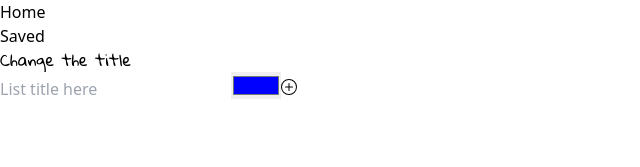
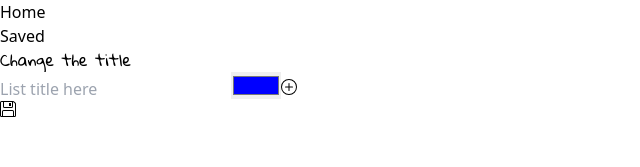
Before and after one commit to dspedroborges/manylists, a Next.js app: page / in a window 1280 px wide. Before the commit this address had no page. Shown: the top 167 px of the page, without its empty margins (0-640 px from the left). Built offline with nearby package versions, Linux system fonts and the light colour scheme.

Commit message:
salvamento manual

```diff
--- a/src/app/page.tsx
+++ b/src/app/page.tsx
@@ -2,7 +2,7 @@
 
 import { useRouter, useSearchParams } from "next/navigation";
 import { Suspense, useEffect, useState } from "react";
-import { BsCaretLeftFill, BsCaretRightFill, BsPlusCircle, BsTrash } from "react-icons/bs";
+import { BsCaretLeftFill, BsCaretRightFill, BsCheckCircleFill, BsDiscFill, BsFloppy, BsPlusCircle, BsTrash } from "react-icons/bs";
 import { Gloria_Hallelujah } from "next/font/google";
 
 const gloriaHallelujah = Gloria_Hallelujah({ weight: ["400"], subsets: ["latin"] });
@@ -57,13 +57,15 @@ function Page() {
   const [currentTitle, setCurrentTitle] = useState(title || "Change the title");
   const [info, setInfo] = useState<InfoType[]>([]);
   const [showDelete, setShowDelete] = useState(false);
+  const [isSaved, setIsSaved] = useState(false);
   const router = useRouter();
 
   const generateId = () => Math.random().toString(36).substring(2, 9);
 
-  useEffect(() => {
+  const pushToUrlAndSave = () => {
     router.push(`?title=${currentTitle}&content=${objToString(info)}`);
-  }, [info, currentTitle]);
+    saveURL(currentTitle, window.location.origin + `/?title=${currentTitle}&content=${objToString(info)}`);
+  }
 
   useEffect(() => {
     if (content) {
@@ -82,7 +84,6 @@ function Page() {
 
       setInfo(elements);
     }
-    saveURL(currentTitle, window.location.href);
   }, [content]);
 
   const handleAddList = (formData: FormData) => {
@@ -111,7 +112,6 @@ function Page() {
                   let copy = JSON.parse(JSON.stringify(info));
                   copy[i].title = e.target.value;
                   setInfo(copy);
-                  saveURL(currentTitle, window.location.href);
                 }} />
                 <span className="border bg-black p-2 rounded-xl opacity-0 group-hover:opacity-100 absolute -top-2 -right-2 flex items-center">
                   {
@@ -134,14 +134,12 @@ function Page() {
                     let copy = JSON.parse(JSON.stringify(info));
                     copy[i].color = e.target.value.replaceAll("#", "");
                     setInfo(copy);
-                    saveURL(currentTitle, window.location.href);
                   }} />
                 </span>
                 <textarea name={`${i}`} id={`${i}`} className="w-full bg-transparent min-h-52 p-2" defaultValue={list.items.join("\n")} onBlur={(e) => {
                   let copy = JSON.parse(JSON.stringify(info));
                   copy[i].items = e.target.value.split("\n");
                   setInfo(copy);
-                  saveURL(currentTitle, window.location.href);
                 }}></textarea>
                 <div className="flex justify-between text-white mt-2 opacity-0 group-hover:opacity-100">
                   <BsCaretLeftFill className="text-2xl cursor-pointer hover:scale-90" onClick={() => {
@@ -169,6 +167,20 @@ function Page() {
           })
         }
       </div>
+
+      {
+        !isSaved ? (
+          <BsFloppy className="bg-black p-2 rounded-xl text-white fixed bottom-2 right-2 text-4xl hover:scale-90 cursor-pointer" onClick={() => {
+            pushToUrlAndSave();
+            setIsSaved(true);
+            setTimeout(() => {
+              setIsSaved(false);
+            }, 2000);
+          }} />
+        ) : (
+          <BsCheckCircleFill className="bg-black p-2 rounded-xl text-white fixed bottom-2 right-2 text-4xl hover:scale-90 cursor-pointer animate-bounce" onClick={() => pushToUrlAndSave()} />
+        )
+      }
     </main>
   )
 }
```
